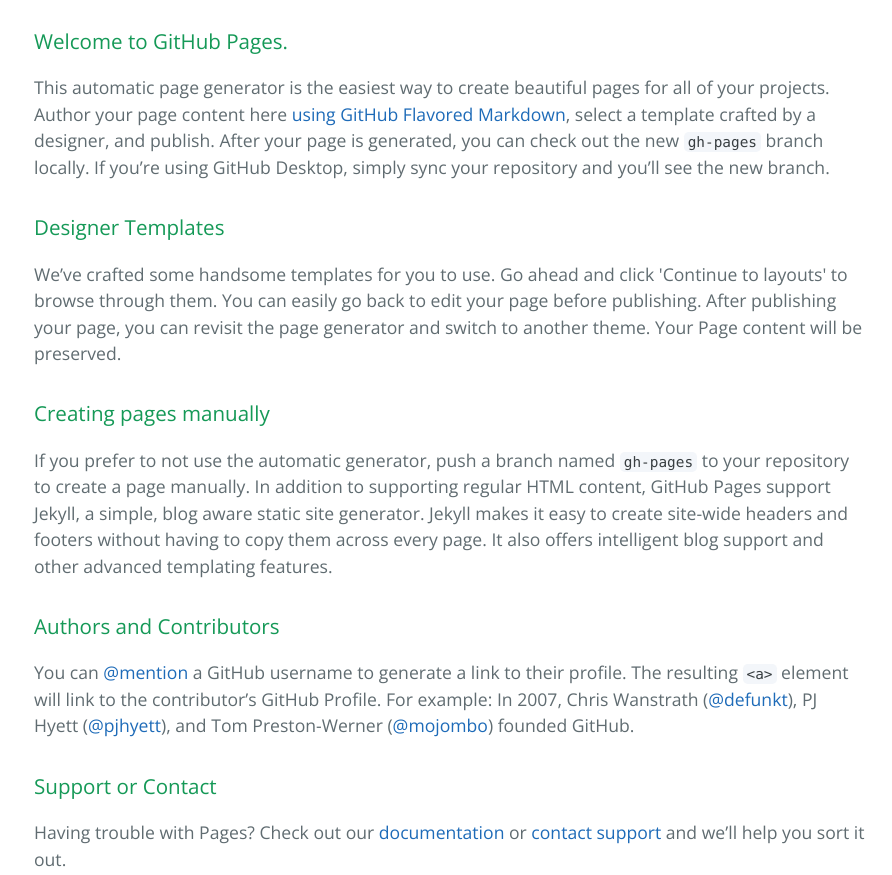
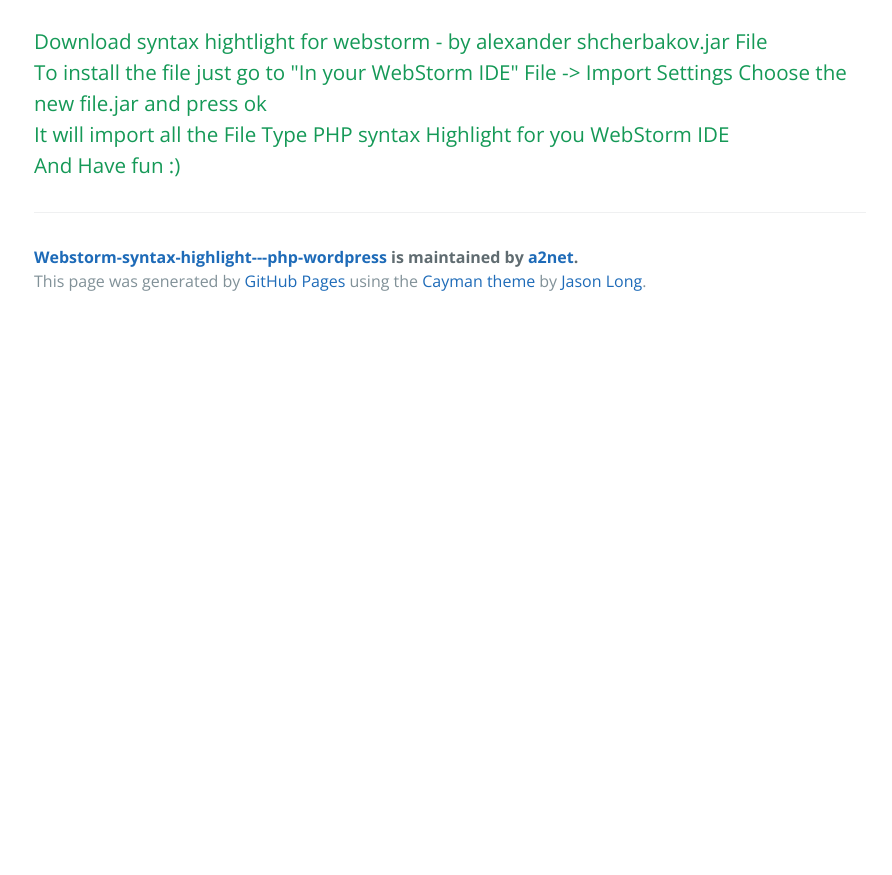
Before and after one commit to alexander-shch/WebStorm-php-Syntax-Highlight-with-WordPress-functions, a plain HTML site: page index.html in a window 1280 px wide. Shown: the part 420-1295 px from the top of the page, without its empty margins (190-1082 px from the left). After the commit the page ends 800 px from the top, so only its background shows below. Drawn offline with nearby package versions, Linux system fonts and the light colour scheme.

Commit message:
Update index.html

```diff
--- a/index.html
+++ b/index.html
@@ -19,30 +19,13 @@
     </section>
 
     <section class="main-content">
-      <h3>
-<a id="welcome-to-github-pages" class="anchor" href="#welcome-to-github-pages" aria-hidden="true"><span class="octicon octicon-link"></span></a>Welcome to GitHub Pages.</h3>
+      <h3>Download syntax hightlight for webstorm - by alexander shcherbakov.jar File <br />
 
-<p>This automatic page generator is the easiest way to create beautiful pages for all of your projects. Author your page content here <a href="https://guides.github.com/features/mastering-markdown/">using GitHub Flavored Markdown</a>, select a template crafted by a designer, and publish. After your page is generated, you can check out the new <code>gh-pages</code> branch locally. If you’re using GitHub Desktop, simply sync your repository and you’ll see the new branch.</p>
+To install the file just go to "In your WebStorm IDE" File -> Import Settings Choose the new file.jar and press ok<br />
 
-<h3>
-<a id="designer-templates" class="anchor" href="#designer-templates" aria-hidden="true"><span class="octicon octicon-link"></span></a>Designer Templates</h3>
+It will import all the File Type PHP syntax Highlight for you WebStorm IDE<br />
 
-<p>We’ve crafted some handsome templates for you to use. Go ahead and click 'Continue to layouts' to browse through them. You can easily go back to edit your page before publishing. After publishing your page, you can revisit the page generator and switch to another theme. Your Page content will be preserved.</p>
-
-<h3>
-<a id="creating-pages-manually" class="anchor" href="#creating-pages-manually" aria-hidden="true"><span class="octicon octicon-link"></span></a>Creating pages manually</h3>
-
-<p>If you prefer to not use the automatic generator, push a branch named <code>gh-pages</code> to your repository to create a page manually. In addition to supporting regular HTML content, GitHub Pages support Jekyll, a simple, blog aware static site generator. Jekyll makes it easy to create site-wide headers and footers without having to copy them across every page. It also offers intelligent blog support and other advanced templating features.</p>
-
-<h3>
-<a id="authors-and-contributors" class="anchor" href="#authors-and-contributors" aria-hidden="true"><span class="octicon octicon-link"></span></a>Authors and Contributors</h3>
-
-<p>You can <a href="https://github.com/blog/821" class="user-mention">@mention</a> a GitHub username to generate a link to their profile. The resulting <code>&lt;a&gt;</code> element will link to the contributor’s GitHub Profile. For example: In 2007, Chris Wanstrath (<a href="https://github.com/defunkt" class="user-mention">@defunkt</a>), PJ Hyett (<a href="https://github.com/pjhyett" class="user-mention">@pjhyett</a>), and Tom Preston-Werner (<a href="https://github.com/mojombo" class="user-mention">@mojombo</a>) founded GitHub.</p>
-
-<h3>
-<a id="support-or-contact" class="anchor" href="#support-or-contact" aria-hidden="true"><span class="octicon octicon-link"></span></a>Support or Contact</h3>
-
-<p>Having trouble with Pages? Check out our <a href="https://help.github.com/pages">documentation</a> or <a href="https://github.com/contact">contact support</a> and we’ll help you sort it out.</p>
+And Have fun :)</h3>
 
       <footer class="site-footer">
         <span class="site-footer-owner"><a href="https://github.com/a2net/WebStorm-Syntax-Highlight---PHP-WordPress">Webstorm-syntax-highlight---php-wordpress</a> is maintained by <a href="https://github.com/a2net">a2net</a>.</span>
```
